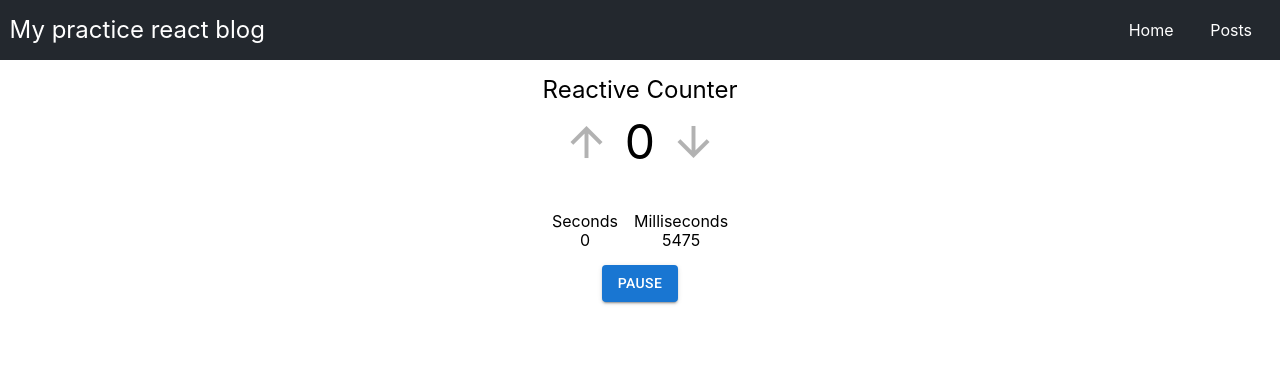
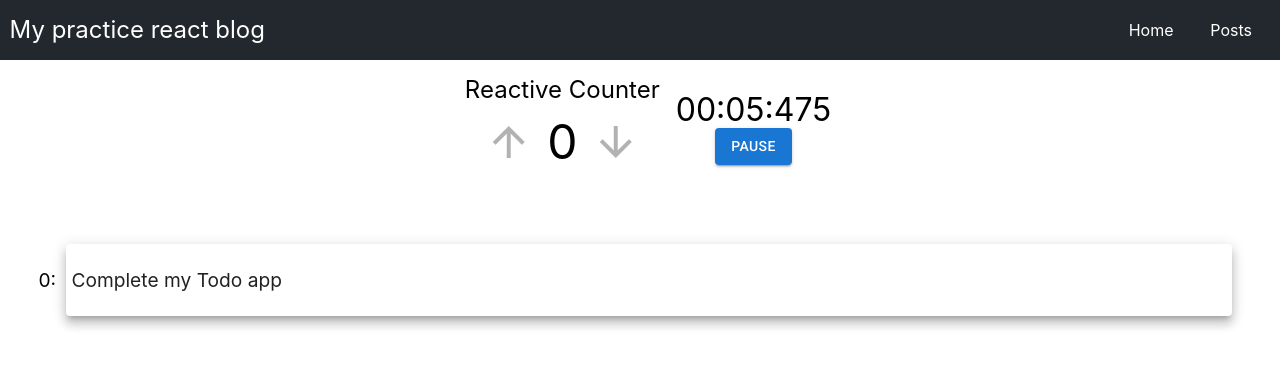
Before and after one commit to egorchern/modern-react-practice-project-blog, a React (Create React App) app: page / in a window 1280 px wide. Shown: the top 366 px of the page. Built offline with nearby package versions, Linux system fonts and the light colour scheme.

Commit message:
added todo react practice section

```diff
--- a/package.json
+++ b/package.json
@@ -10,6 +10,7 @@
     "@testing-library/jest-dom": "^5.16.5",
     "@testing-library/react": "^13.4.0",
     "@testing-library/user-event": "^13.5.0",
+    "nanoid": "^4.0.0",
     "normalize.css": "^8.0.1",
     "react": "^18.2.0",
     "react-dom": "^18.2.0",
--- a/src/App.css
+++ b/src/App.css
@@ -63,7 +63,9 @@ nav a:hover{
 .material-icons{
   user-select: none;
 }
-
+.content{
+  width: 100%;
+}
 .flex-row{
   display: flex;
   justify-content: center;
@@ -79,3 +81,28 @@ nav a:hover{
   align-items: center;
   flex-direction: column;
 }
+.task{
+  padding: 0.3em;
+  margin: 0.5em;
+  flex-grow: 1;
+  transition: transform 0.3s;
+  cursor: pointer;
+}
+.task-lineover{
+  width: 0;
+  margin: 0;
+  position: absolute;
+  left: 0;
+  background-color: hsla(0, 0%, 0%, 0.6);
+  transition: width 0.5s;
+  height: 2px;
+}
+.task-lineover.active{
+  display: block;
+  width: 100%;
+}
+.task-container{
+  font-size: 1.2em;
+  margin: 2em;
+  position: relative;
+}
--- a/src/App.js
+++ b/src/App.js
@@ -3,6 +3,7 @@ import 'normalize.css';
 import Counter from './components/Counter';
 import Navbar from './components/Navbar';
 import Timer from './components/Timer';
+import Todo from './components/Todo'
 
 const App = () => {
   return (
@@ -10,9 +11,12 @@ const App = () => {
     <div className="App">
       <Navbar></Navbar>
       <div className="content">
+        <div className='flex-row'>
+          <Counter></Counter>
+          <Timer></Timer>
+        </div>
+        <Todo></Todo>
 
-        <Counter></Counter>
-        <Timer></Timer>
       </div>
     </div>
 
--- /dev/null
+++ b/src/components/Task.js
@@ -0,0 +1,22 @@
+import Card from '@mui/material/Card';
+
+const Task = (props) => {
+    const handleTaskClick = () => {
+        props.markTaskCompleted(props.index);
+    }
+    return (
+        <div  className="task-container flex-row" >
+            <div className={`task-lineover ${props.task.isComplete ? "active" : ""}`}></div>
+            <span >
+                {props.index}:
+            </span>
+            <Card raised={true} className="task" onClick={handleTaskClick}>
+                <p>{props.task.task_description}</p>
+
+            </Card>
+        </div>
+
+    );
+}
+
+export default Task;
--- a/src/components/Timer.js
+++ b/src/components/Timer.js
@@ -4,8 +4,7 @@ const Timer = () => {
     let updatesPerSecond = 40;
     let intervalMs = Math.floor(1000 / updatesPerSecond);
 
-    const [msElapsed, setMsElapsed] = useState(0);
-    const [secondsElapsed, setSecondsElapsed] = useState(0);
+    const [{msElapsed, secondsElapsed, minutesElapsed}, setTimeElapsed] = useState({msElapsed: 0, secondsElapsed: 0, minutesElapsed: 0})
     const [isPaused, setIsPaused] = useState(false);
 
     const handleControlClick = (ev) => {
@@ -16,13 +15,11 @@ const Timer = () => {
         let interval = null;
         if (!isPaused){
             interval = setInterval(() => {
-                if (msElapsed + intervalMs >= 1000){
-                    setSecondsElapsed(secondsElapsed => secondsElapsed + 1);
-                    setMsElapsed(msElapsed => (msElapsed + intervalMs) % 1000);
-                }
-                else{
-                    setMsElapsed(msElapsed => msElapsed + intervalMs);
-                }
+                setTimeElapsed(d => ({
+                    msElapsed: (d.msElapsed + intervalMs >= 1000) ? (d.msElapsed + intervalMs - 1000) : (d.msElapsed + intervalMs),
+                    secondsElapsed: (d.msElapsed + intervalMs >= 1000) ? (d.secondsElapsed === 59 ? 0 : d.secondsElapsed + 1) : (d.secondsElapsed),
+                    minutesElapsed: ((d.msElapsed + intervalMs >= 1000) && (d.secondsElapsed === 59)) ? (d.minutesElapsed + 1) : (d.minutesElapsed)
+                }))
             }, intervalMs)
         }
         return () => {clearInterval(interval)};
@@ -31,16 +28,20 @@ const Timer = () => {
 
     return (
         <div className='flex-col'>
-            <div className='flex-row margin-small'>
-                <div className='flex-col margin-small'>
-                    <span>Seconds</span>
-                    <span>{secondsElapsed}</span>
-                </div>
-                <div className='flex-col margin-small'>
-                    <span>Milliseconds</span>
-                    <span>{msElapsed}</span>
-                </div>
+            <div style={{
+                fontSize: "2em"
+            }}>
+                <span>
+                    {`${minutesElapsed > 9 ? minutesElapsed : "0" + minutesElapsed}`}:
+                </span>
+                <span>
+                    {`${secondsElapsed > 9 ? secondsElapsed : "0" + secondsElapsed}`}:
+                </span>
+                <span>
+                    {`${msElapsed > 9 ? msElapsed : "0" + msElapsed}`}
+                </span>
             </div>
+
             <Button variant='contained' onClick={handleControlClick}>{isPaused ? "Resume" : "Pause"}</Button>
         </div>
     );
--- /dev/null
+++ b/src/components/Todo.js
@@ -0,0 +1,27 @@
+import {useState} from 'react';
+import Task from './Task';
+import {nanoid} from 'nanoid';
+
+const Todo = () => {
+    const [tasks, setTasks] = useState([
+        {task_description: "Complete my Todo app", id:nanoid(), isComplete: false}
+    ]);
+    const markTaskCompleted = (index) => {
+        let tasksCopy = Array.from(tasks);
+        tasksCopy[index].isComplete = !tasksCopy[index].isComplete;
+        setTasks(tasksCopy);
+    }
+    return (
+        <div className='todo-container'>
+            {tasks.map((task, index) => {
+                return (
+                    <Task key={task.id} task={task} index={index} markTaskCompleted={markTaskCompleted}>
+
+                    </Task>
+                )
+            })}
+        </div>
+    );
+}
+
+export default Todo;
```
Also changed, not shown: 1 other file (tests, documents, lock files or other folders).
